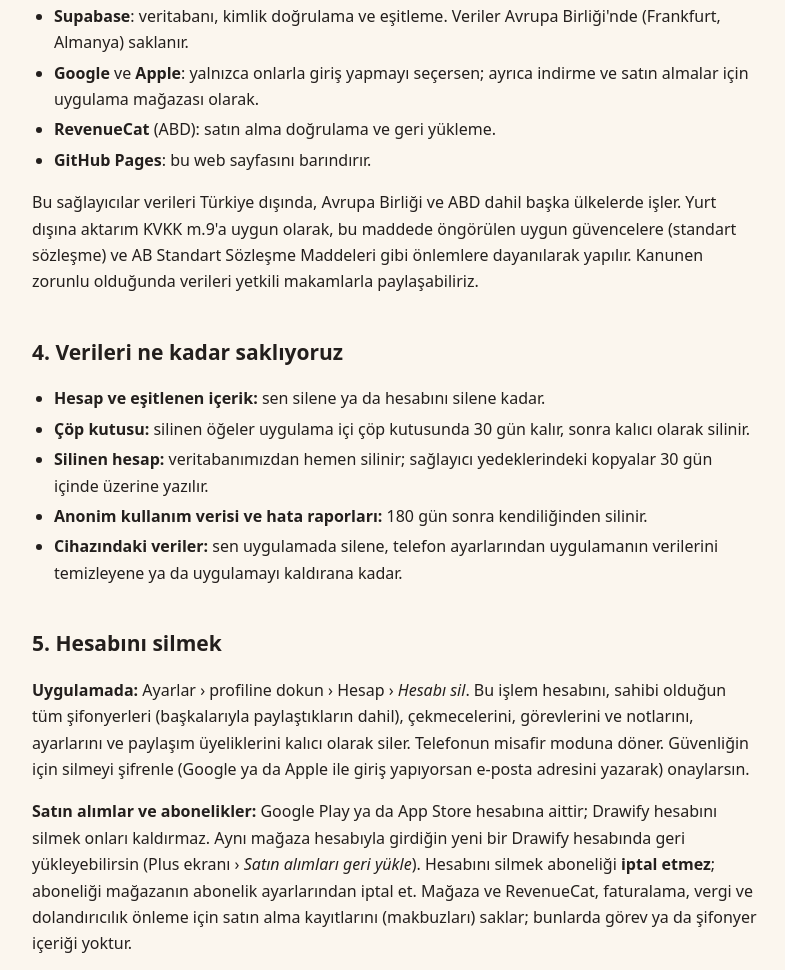
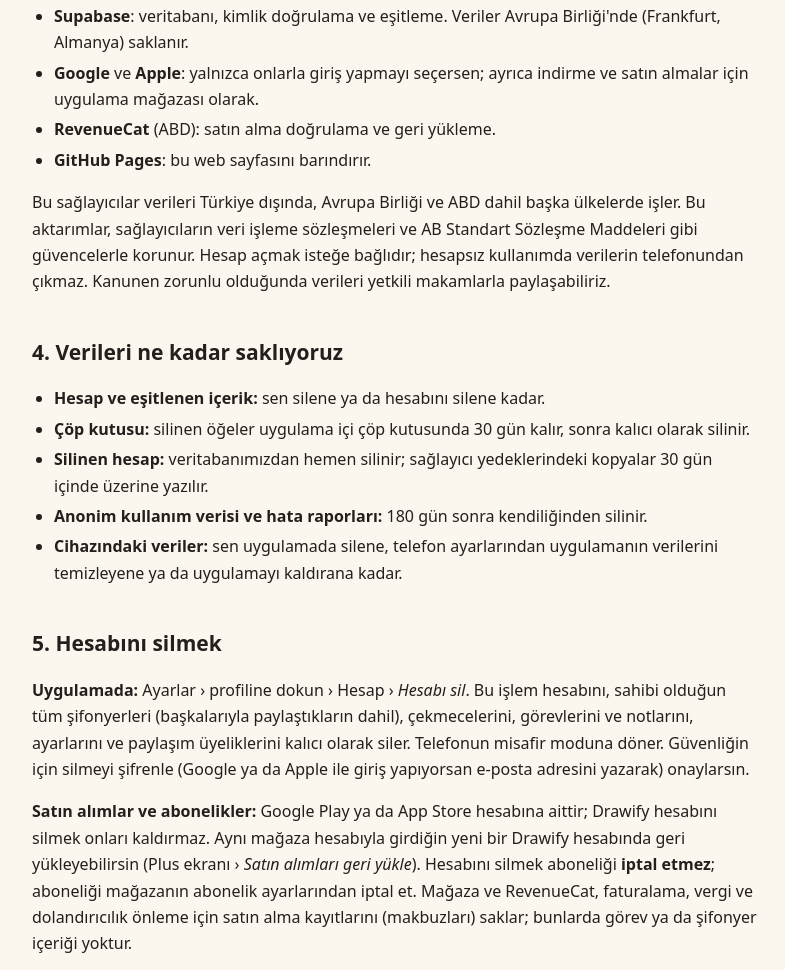
Before and after one commit to Cozus/drawify-legal, a plain HTML site: page gizlilik.html in a window 1280 px wide. Shown: the part 3539-4509 px from the top of the page, without its empty margins (244-1029 px from the left). Drawn offline with Linux system fonts and the light colour scheme.

Commit message:
Yurt dışı aktarım cümlesi düzeltildi

```diff
--- a/gizlilik.html
+++ b/gizlilik.html
@@ -93,7 +93,7 @@
   <li><strong>RevenueCat</strong> (ABD): satın alma doğrulama ve geri yükleme.</li>
   <li><strong>GitHub Pages</strong>: bu web sayfasını barındırır.</li>
 </ul>
-<p>Bu sağlayıcılar verileri Türkiye dışında, Avrupa Birliği ve ABD dahil başka ülkelerde işler. Yurt dışına aktarım KVKK m.9'a uygun olarak, bu maddede öngörülen uygun güvencelere (standart sözleşme) ve AB Standart Sözleşme Maddeleri gibi önlemlere dayanılarak yapılır. Kanunen zorunlu olduğunda verileri yetkili makamlarla paylaşabiliriz.</p>
+<p>Bu sağlayıcılar verileri Türkiye dışında, Avrupa Birliği ve ABD dahil başka ülkelerde işler. Bu aktarımlar, sağlayıcıların veri işleme sözleşmeleri ve AB Standart Sözleşme Maddeleri gibi güvencelerle korunur. Hesap açmak isteğe bağlıdır; hesapsız kullanımda verilerin telefonundan çıkmaz. Kanunen zorunlu olduğunda verileri yetkili makamlarla paylaşabiliriz.</p>
 
 <h2 id="saklama">4. Verileri ne kadar saklıyoruz</h2>
 <ul>
```
Also changed, not shown: privacy.html (+1 -1 lines).
